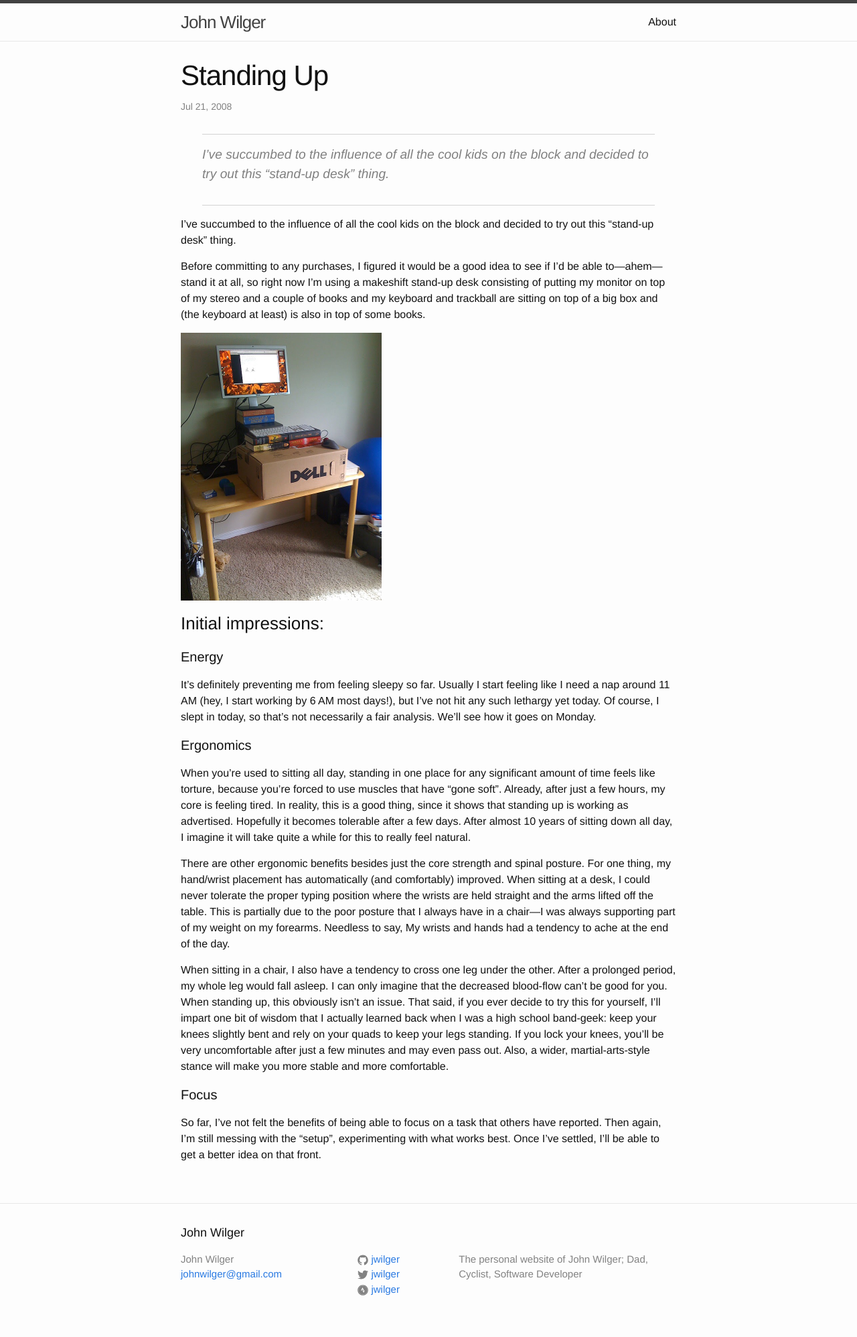
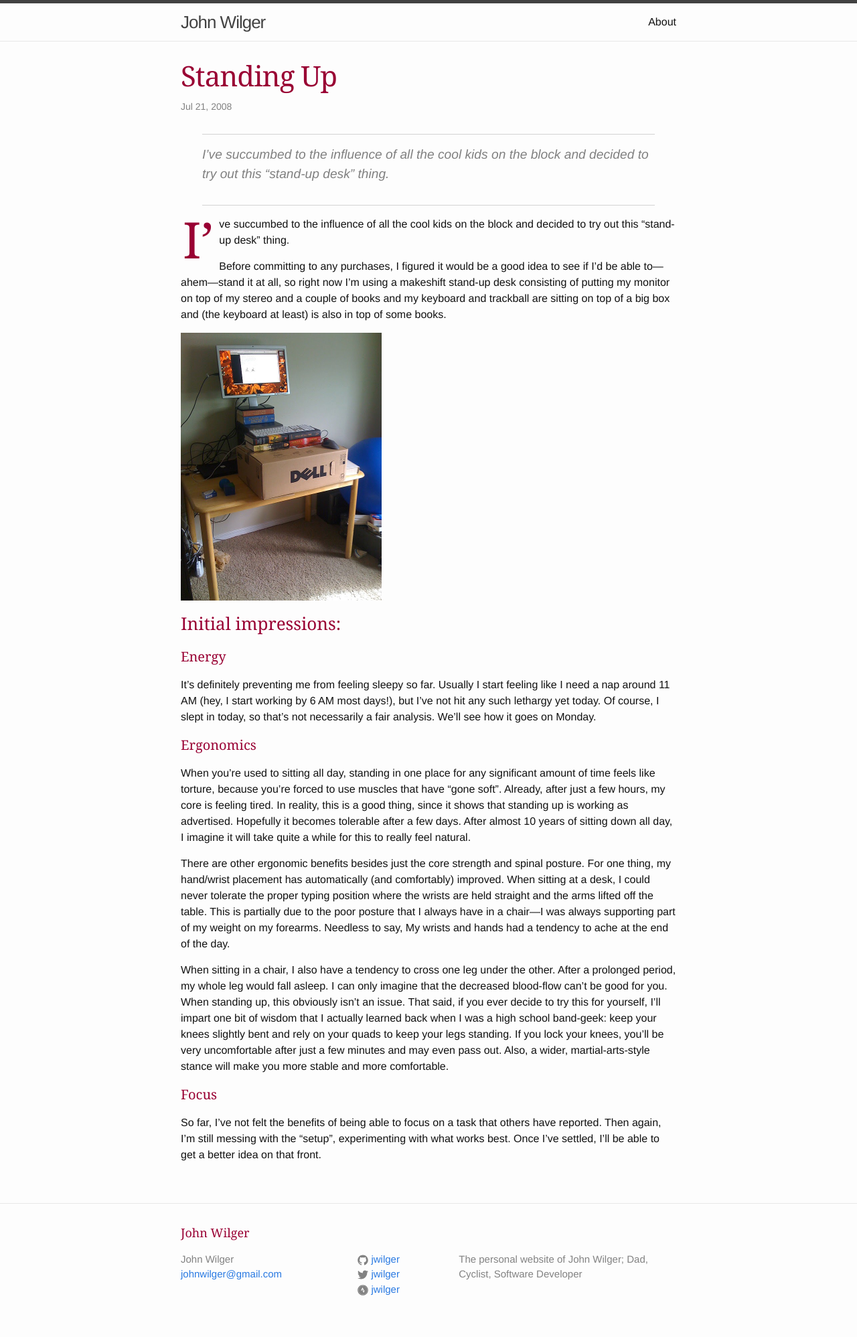
Before and after one commit to jwilger/jwilger.github.io, a Jekyll site: the page built from _posts/2008-07-21-standing-up.markdown, in a window 1280 px wide. Shown: the whole page at 67% size. Built offline with Jekyll 4.4.1, drawn with Linux system fonts in a browser that asks for light colours.

Commit message:
Adds drop-caps to first p of articles and uses Georgia font for headers

```diff
--- a/_layouts/post.html
+++ b/_layouts/post.html
@@ -8,11 +8,11 @@
     <p class="post-meta">{{ page.date | date: "%b %-d, %Y" }}{% if page.author %} • {{ page.author }}{% endif %}{% if page.meta %} • {{ page.meta }}{% endif %}</p>
   </header>
 
+  <summary>
+  {{ page.excerpt | markdownify }}
+  </summary>
+
   <article class="post-content">
-    <summary>
-      {{ page.excerpt | markdownify }}
-    </summary>
-
     {{ content }}
   </article>
 
--- a/_sass/_base.scss
+++ b/_sass/_base.scss
@@ -223,7 +223,11 @@
   background: url(//badges.strava.com/echelon-sprite-16.png) no-repeat 0 0;
 }
 
-article {
+h1,h2,h3,h4,h5,h6 {
+  color: #903;
+  font-family: Georgia, serif;
+}
+
 summary {
   font-size: 1.2rem;
   font-style: italic;
@@ -233,4 +237,14 @@
   border-bottom: 1px lightgrey solid;
   border-top: 1px lightgrey solid;
 }
+
+article > p:first-child:first-letter {
+  float: left;
+  color: #903;
+  font-size: 75px;
+  line-height: 60px;
+  padding-top: 4px;
+  padding-right: 8px;
+  padding-left: 3px;
+  font-family: Georgia, serif;
 }
```
Lines whose indentation alone changed are shown as unchanged.
